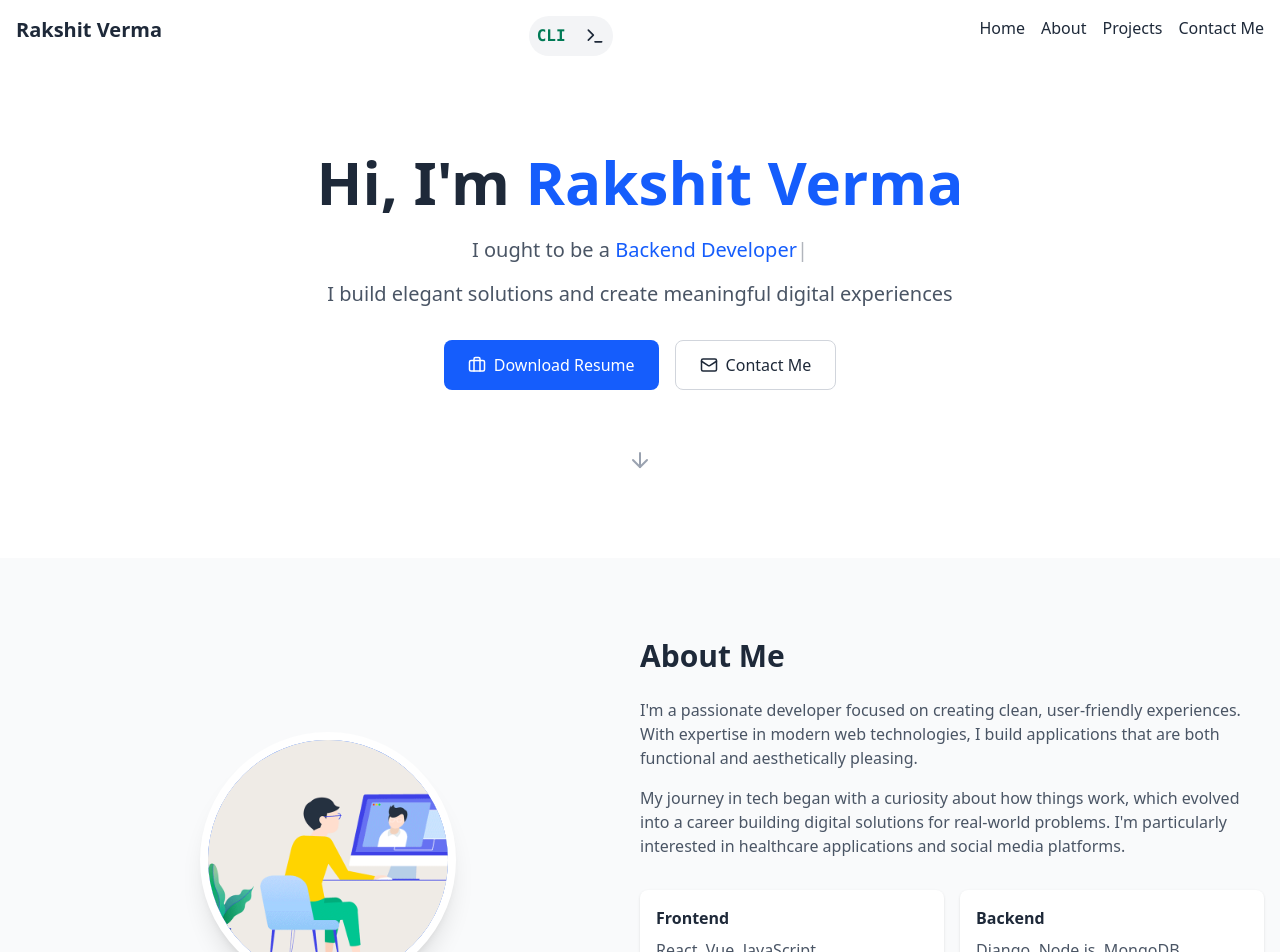
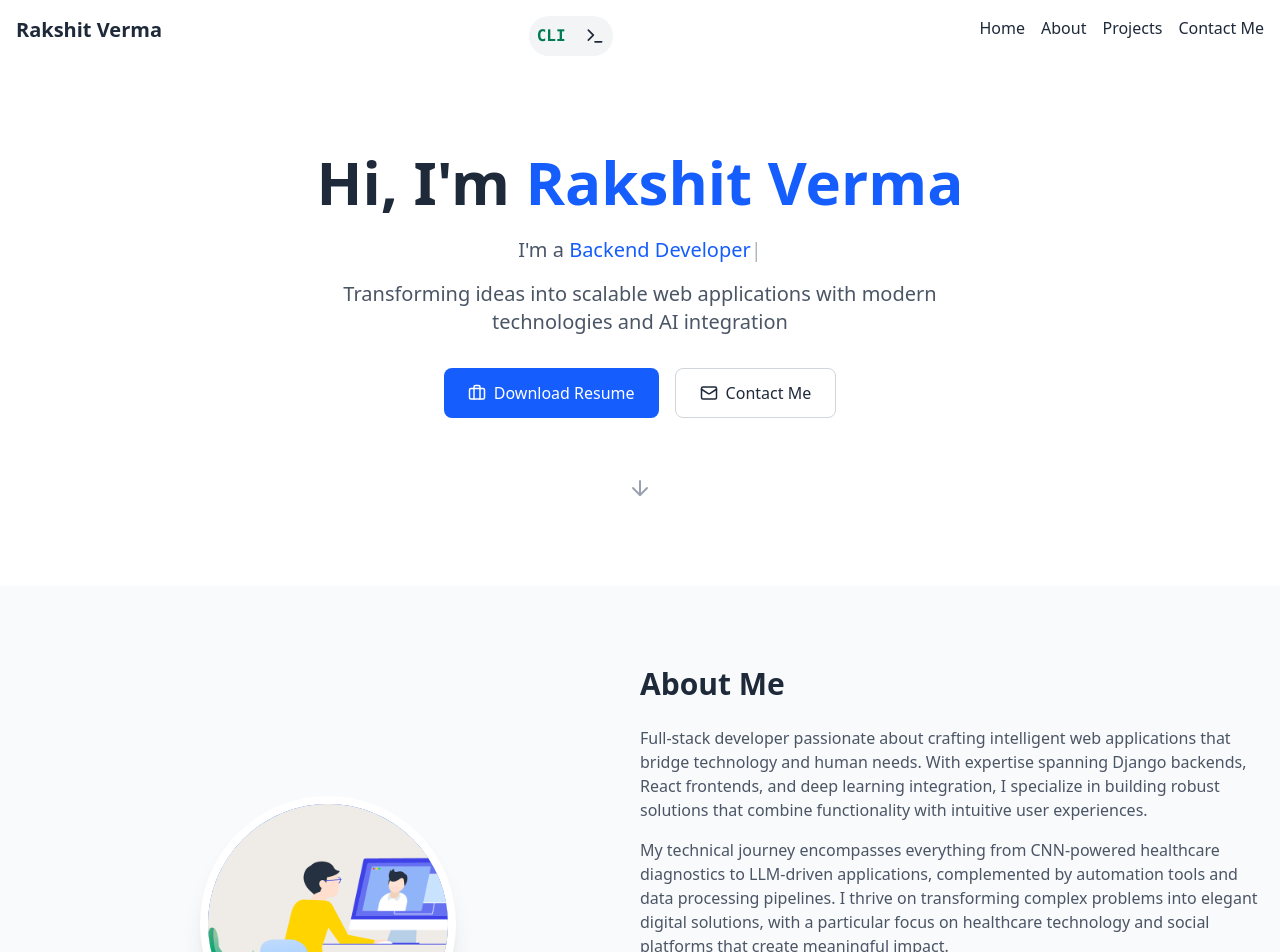
Before and after one commit to wsiterv/Rakshit-Verma-Portfolio, a React (Vite) app: page / in a window 1280 px wide. Shown: the top 952 px of the page. Built offline with nearby package versions, Linux system fonts and the light colour scheme.

Commit message:
Update Gui.jsx

```diff
--- a/src/Gui.jsx
+++ b/src/Gui.jsx
@@ -132,10 +132,10 @@ const handleSubmit = (e) => {
   Hi, I'm <span className="text-blue-600">Rakshit Verma</span>
 </h1>
 <p className="text-xl text-gray-600 mb-4 max-w-2xl">
-              I ought to be a <span ref={typedRef} className="text-blue-600"></span>
+  I'm a <span ref={typedRef} className="text-blue-600"></span>
 </p>
 <p className="text-xl text-gray-600 mb-8 max-w-2xl">
-              I build elegant solutions and create meaningful digital experiences
+  Transforming ideas into scalable web applications with modern technologies and AI integration
 </p>
             <div className="flex space-x-4">
              <a
@@ -176,14 +176,16 @@ const handleSubmit = (e) => {
             <div className="md:w-1/2">
               <h2 className="text-3xl font-bold mb-6 text-gray-800">About Me</h2>
              <p className="text-gray-600 mb-4">
-                I'm a passionate developer focused on creating clean, user-friendly experiences.
-                With expertise in modern web technologies, I build applications that are both
-                functional and aesthetically pleasing.
+  Full-stack developer passionate about crafting intelligent web applications that bridge
+  technology and human needs. With expertise spanning Django backends, React frontends,
+  and deep learning integration, I specialize in building robust solutions that combine
+  functionality with intuitive user experiences.
 </p>
 <p className="text-gray-600 mb-8">
-                My journey in tech began with a curiosity about how things work, which evolved
-                into a career building digital solutions for real-world problems. I'm particularly
-                interested in healthcare applications and social media platforms.
+  My technical journey encompasses everything from CNN-powered healthcare diagnostics to
+  LLM-driven applications, complemented by automation tools and data processing pipelines.
+  I thrive on transforming complex problems into elegant digital solutions, with a
+  particular focus on healthcare technology and social platforms that create meaningful impact.
 </p>
               <div className="grid grid-cols-2 gap-4">
                 <div className="bg-white p-4 rounded-lg shadow-sm">
```
Lines whose indentation alone changed are shown as unchanged.
